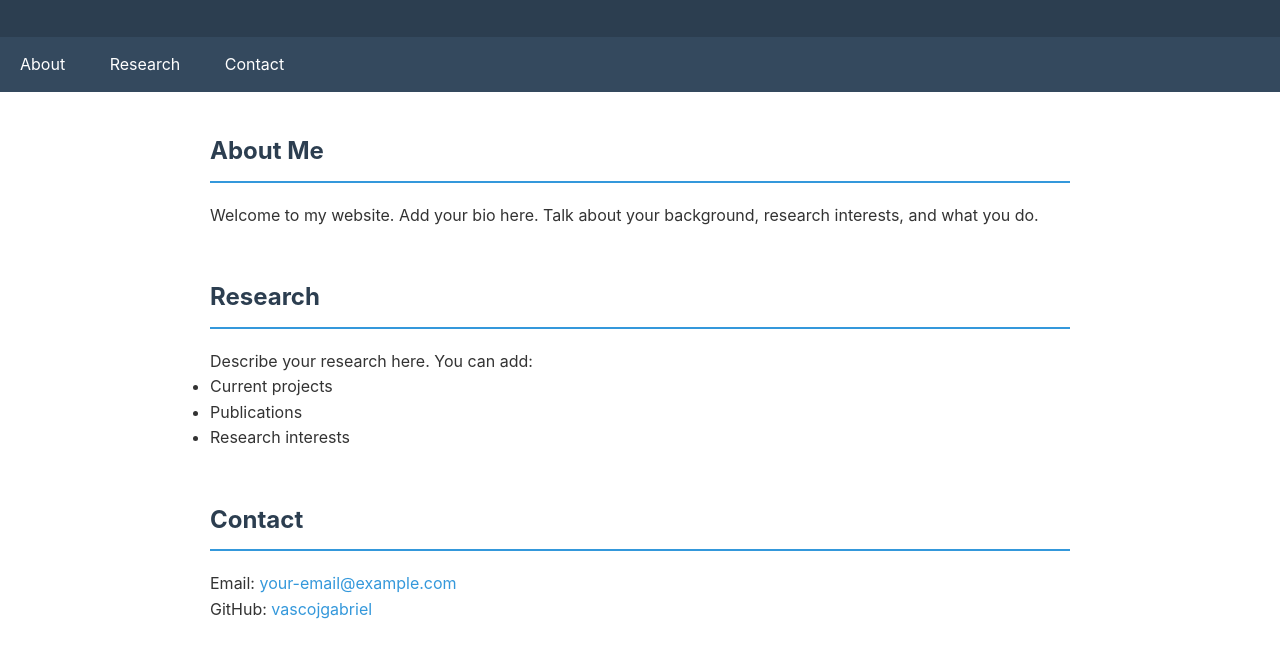
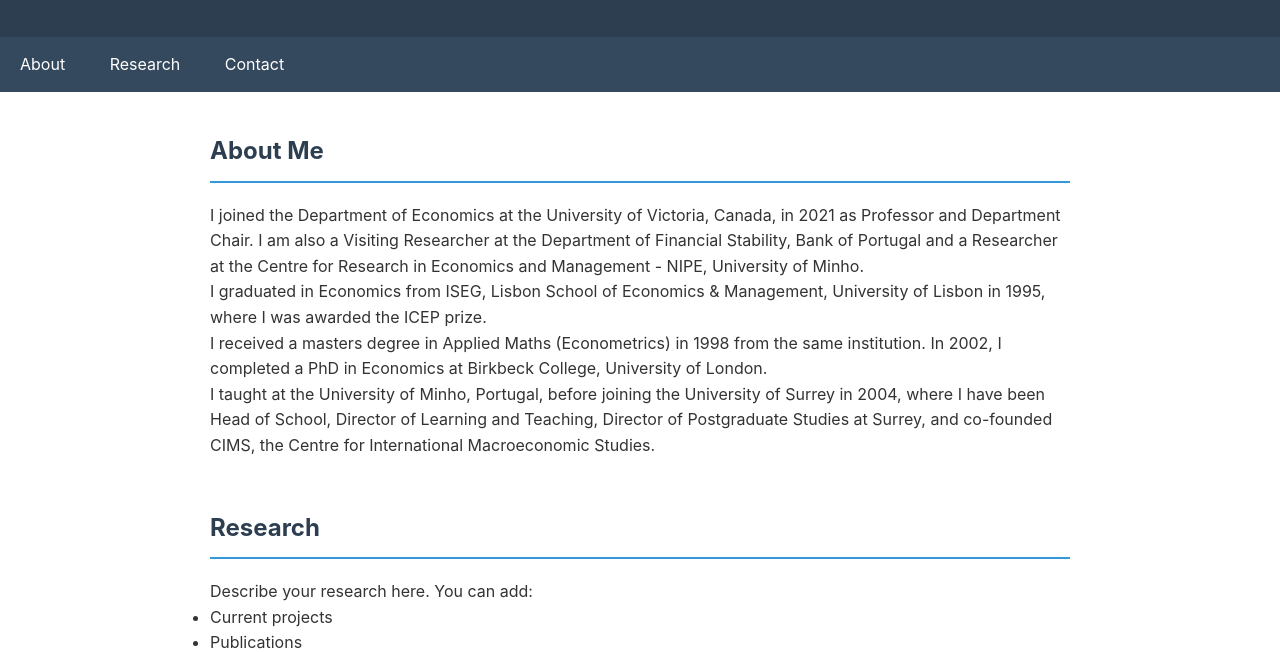
Before and after one commit to vascojgabriel/github.io, a plain HTML site: page index.html in a window 1280 px wide. Shown: the part 148-800 px from the top of the page. Drawn offline with Linux system fonts and the light colour scheme.

Commit message:
Update About section with biography

```diff
--- a/index.html
+++ b/index.html
@@ -36,7 +36,13 @@
     <div class="container">
         <section id="about">
             <h2>About Me</h2>
-            <p>Welcome to my website. Add your bio here. Talk about your background, research interests, and what you do.</p>
+            <p>I joined the Department of Economics at the University of Victoria, Canada, in 2021 as Professor and Department Chair. I am also a Visiting Researcher at the Department of Financial Stability, Bank of Portugal and a Researcher at the Centre for Research in Economics and Management - NIPE, University of Minho.</p>
+
+            <p>I graduated in Economics from ISEG, Lisbon School of Economics &amp; Management, University of Lisbon in 1995, where I was awarded the ICEP prize.</p>
+
+            <p>I received a masters degree in Applied Maths (Econometrics) in 1998 from the same institution. In 2002, I completed a PhD in Economics at Birkbeck College, University of London.</p>
+
+            <p>I taught at the University of Minho, Portugal, before joining the University of Surrey in 2004, where I have been Head of School, Director of Learning and Teaching, Director of Postgraduate Studies at Surrey, and co-founded CIMS, the Centre for International Macroeconomic Studies.</p>
         </section>
 
         <section id="research">
```
